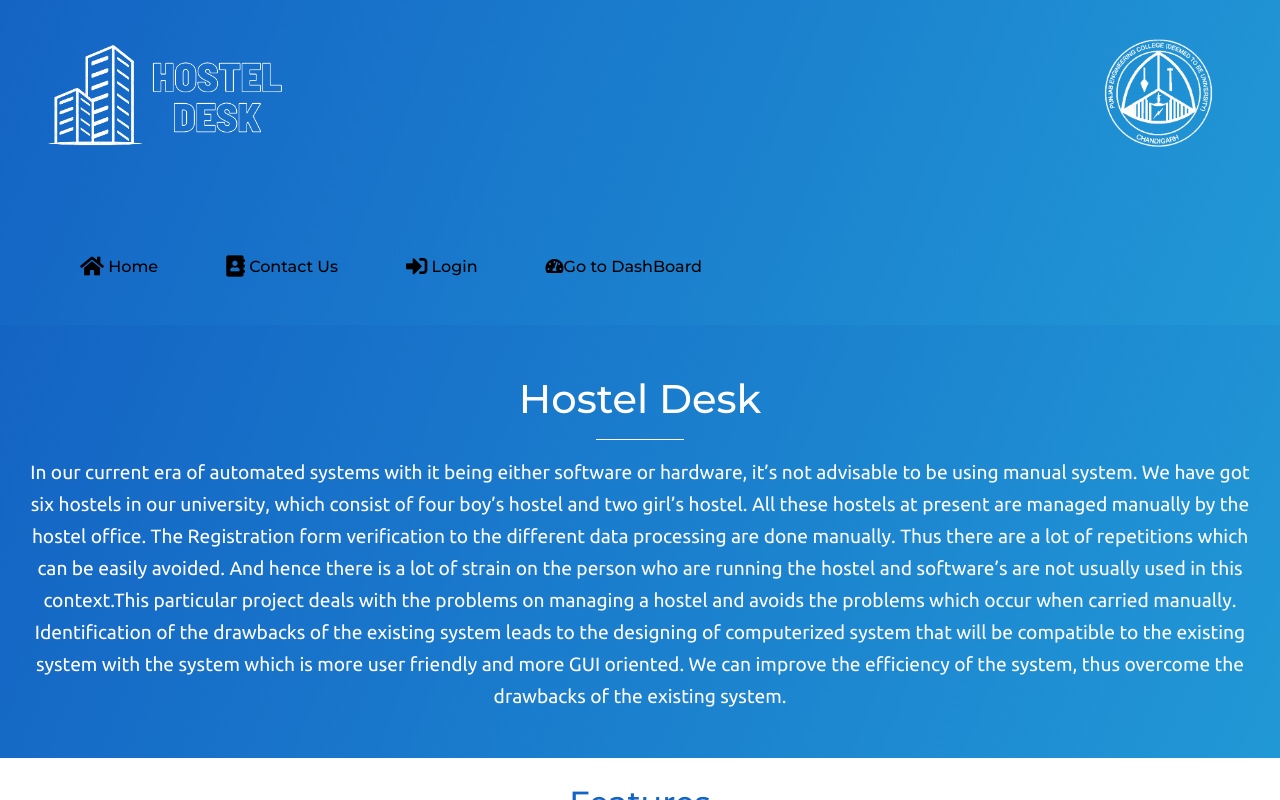
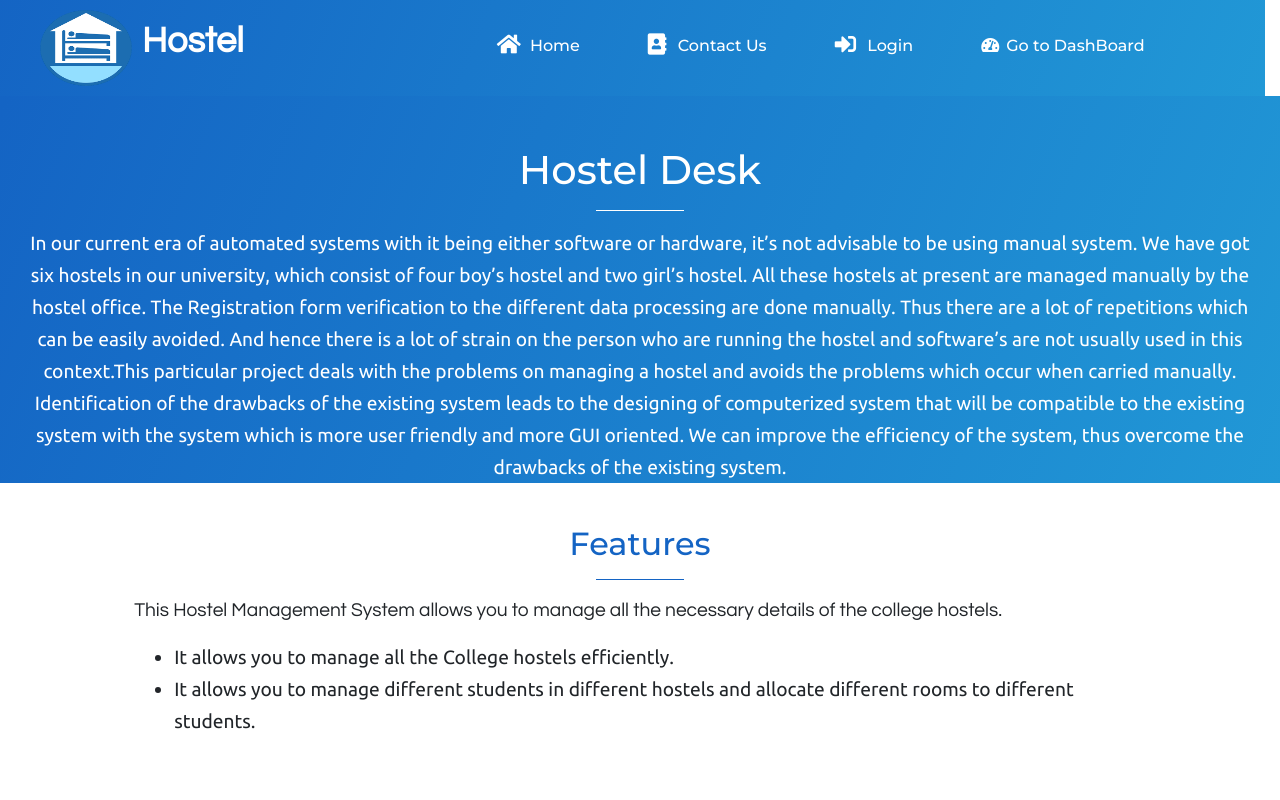
Before and after one commit to sambhavNanostuffs/hostel-management-fronted, a React (Create React App) app: page /home in a window 1280 px wide. Built offline with nearby package versions, Linux system fonts and the light colour scheme.

Commit message:
hostel-header fixed

```diff
--- a/src/App.css
+++ b/src/App.css
@@ -16,13 +16,14 @@ body{
     background-color: white;
 }
 .header{
-    padding-top: 10px;
+    /* padding-top: 10px; */
     padding-right: 0;
     padding-left: 30px;
 }
 .hms{
-    height: 25%;
-    width: 25%;
+    height: 6rem;
+    width: 7rem;
+    padding: 10px;
 }
 .pec{
     padding-top: 1.5%;
@@ -71,7 +72,7 @@ body{
 
 .topSection, .describe{
     background-image: linear-gradient( 111.5deg, rgba(20,100,196,1) 0.4%, rgba(33,152,214,1) 100.2% );
-    padding-bottom: 30px;
+    /* padding-bottom: 30px; */
 }
 .content{
     text-align: center;
@@ -202,7 +203,8 @@ strong{
 }
 .me{
     box-shadow: none;
-    color:black;
+    color: white;
+    margin-top: 6px;
 }
 .card{
     border-radius: 0;
--- a/src/components/Header.jsx
+++ b/src/components/Header.jsx
@@ -2,9 +2,11 @@ import React from 'react'
 
 function Header() {
     return (
-        <div className="row header col-12">
-            <img className="hms" src="/assets/hosteldesk.png" alt="HMS Logo" />
-            <img className="pec ml-auto" src="/assets/pec_seal.png" alt="PEC Logo" />
+        <div className="col-4 header">
+            <div className=''>
+            <img className="hms" src="/assets/hostel1-removebg-preview.png" alt="HMS Logo" /><span style={{color: 'white', fontSize: '36px', fontWeight: 'bold'}}>Hostel</span>
+            </div>
+            {/* <img className="pec ml-auto" src="/assets/pec_seal.png" alt="PEC Logo" /> */}
         </div>
     )
 }
--- a/src/components/MainComponent.js
+++ b/src/components/MainComponent.js
@@ -112,7 +112,7 @@ class Main extends Component {
 
         return (
             <div>
-                <div className="container-fluid topSection">
+                <div className="container-fluid topSection row">
                     <Header />
                     <Bar auth={this.props.auth} loginUser={this.props.loginUser} logoutUser={this.props.logoutUser} />
                 </div>
--- a/src/components/NavComponent.js
+++ b/src/components/NavComponent.js
@@ -90,18 +90,18 @@ class Bar extends Component {
             button = <LoginButton />;
         }
         return (
-            <div>
+            <div className='col-8'>
                 <Navbar light expand="md" className="me">
                     <div className="container-fluid">
                         <ul className="mr-auto nav me">
                             <li className="nav-item">
                                 <Link className="nav-link me" to="/home">
-                                    <span className="fa fa-home fa-lg"></span> Home
+                                    <span className="fa fa-home fa-lg" style={{paddingRight:'5px'}}></span> Home
                                 </Link>
                             </li>
                             <li className="nav-item">
                                 <Link className="nav-link me" to="/contactus">
-                                    <span className="fa fa-address-book fa-lg"></span> Contact Us
+                                    <span className="fa fa-address-book fa-lg" style={{paddingRight:'7px'}}></span> Contact Us
                                 </Link>
                             </li>
                             <li className="nav-item">
@@ -109,7 +109,7 @@ class Bar extends Component {
                             </li>
                             <li className="nav-item">
                                 <Link className="nav-link me" to="/login">
-                                    <span className="fa fa-tachometer-alt"></span>Go to DashBoard
+                                    <span className="fa fa-tachometer-alt" style={{paddingRight:'7px'}}></span>Go to DashBoard
                                 </Link>
                             </li>
                         </ul>
@@ -121,11 +121,11 @@ class Bar extends Component {
 }
 
 function LoginButton(props) {
-    return (<Link className="nav-link me" to="/login"><span className="fa fa-sign-in-alt fa-lg"></span> Login</Link>);
+    return (<Link className="nav-link me" to="/login"><span className="fa fa-sign-in-alt fa-lg" style={{paddingRight:'7px'}}></span> Login</Link>);
 }
 
 function LogoutButton(props) {
-    return (<Link to="/home" className="nav-link me" onClick={props.onClick}><span className="fa fa-sign-out-alt fa-lg"></span> Logout</Link>);
+    return (<Link to="/home" className="nav-link me" onClick={props.onClick}><span className="fa fa-sign-out-alt fa-lg" style={{paddingRight:'7px'}}></span> Logout</Link>);
 }
 
 export default Bar;
```
Also changed, not shown: public/assets/hostel1-removebg-preview.png (added).
